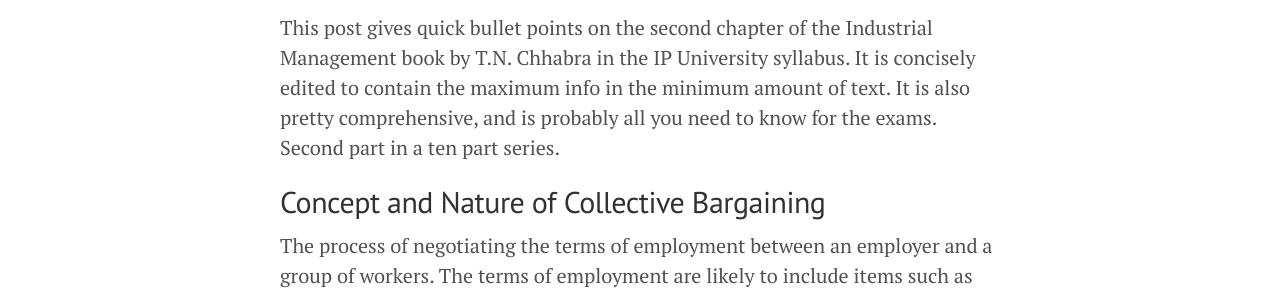
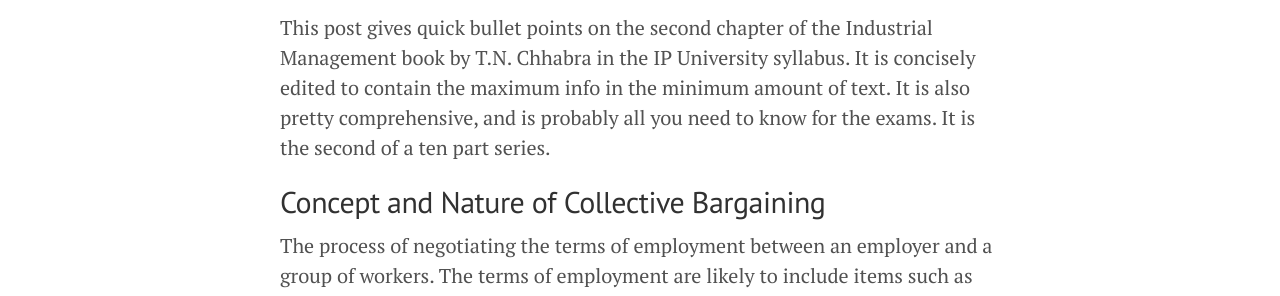
Before and after one commit to sharatsachin/sharatsachin.github.io, a Jekyll site: the page built from _posts/2018-09-23-IM-chap2.md, in a window 1280 px wide. Shown: the part 389-685 px from the top of the page. Built offline with Jekyll 4.4.1, drawn with Linux system fonts in a browser that asks for light colours; comment, search, counter and statistics services are not loaded.

Commit message:
corrected the excerpt seperator

```diff
--- a/_posts/2018-09-23-IM-chap2.md
+++ b/_posts/2018-09-23-IM-chap2.md
@@ -4,7 +4,7 @@ comments: true
 title: Collective Bargaining and Workers Participation in Management Notes
 ---
 
-This post gives quick bullet points on the second chapter of the Industrial Management book by T.N. Chhabra in the IP University syllabus. It is concisely edited to contain the maximum info in the minimum amount of text. It is also pretty comprehensive, and is probably all you need to know for the exams. Second part in a ten part series.
+This post gives quick bullet points on the second chapter of the Industrial Management book by T.N. Chhabra in the IP University syllabus. It is concisely edited to contain the maximum info in the minimum amount of text. It is also pretty comprehensive, and is probably all you need to know for the exams. It is the second of a ten part series.
 
 <!--more-->
 
```
